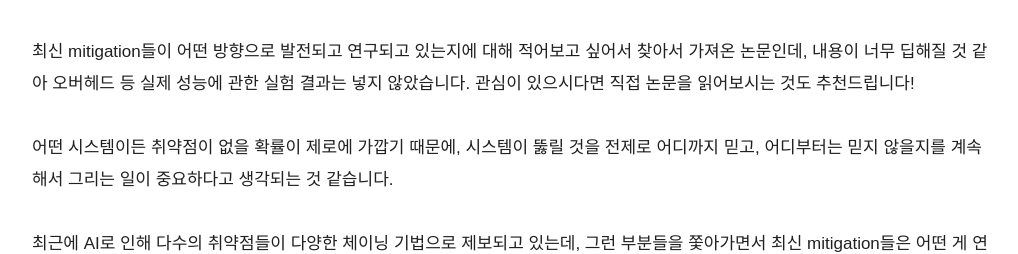
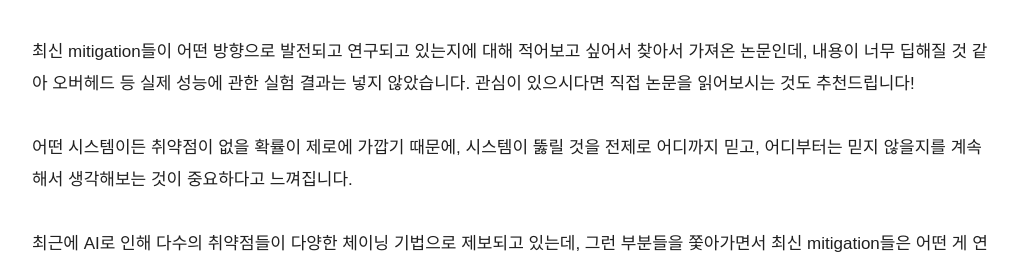
Before and after one commit to SecurityQuble/SecurityQuble.github.io, a Next.js app: page /posts/system-hacking-mitigation-bulkhead in a window 1280 px wide. Shown: the part 4900-5154 px from the top of the page, without its empty margins (128-1146 px from the left). Built offline with nearby package versions, Linux system fonts and the light colour scheme.

Commit message:
Tweak closing sentence wording in the BULKHEAD post.

```diff
--- a/app/posts/system-hacking-mitigation-bulkhead/page.tsx
+++ b/app/posts/system-hacking-mitigation-bulkhead/page.tsx
@@ -188,8 +188,8 @@ export default function SystemHackingMitigationBulkheadPost() {
           </p>
           <p>
             어떤 시스템이든 취약점이 없을 확률이 제로에 가깝기 때문에, 시스템이 뚫릴 것을
-            전제로 어디까지 믿고, 어디부터는 믿지 않을지를 계속해서 그리는 일이 중요하다고
-            생각되는 것 같습니다.
+            전제로 어디까지 믿고, 어디부터는 믿지 않을지를 계속해서 생각해보는 것이
+            중요하다고 느껴집니다.
           </p>
           <p>
             최근에 AI로 인해 다수의 취약점들이 다양한 체이닝 기법으로 제보되고 있는데, 그런
```
Also changed, not shown: app/posts/system-hacking-mitigation-bulkhead/content.md (+1 -1 lines).
